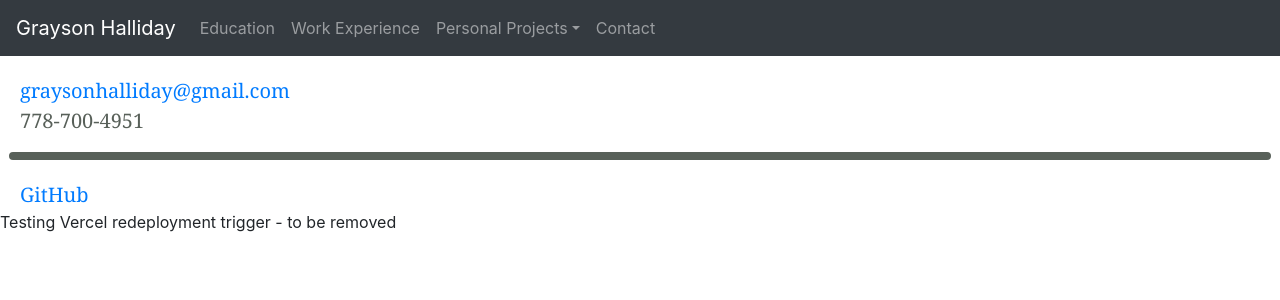
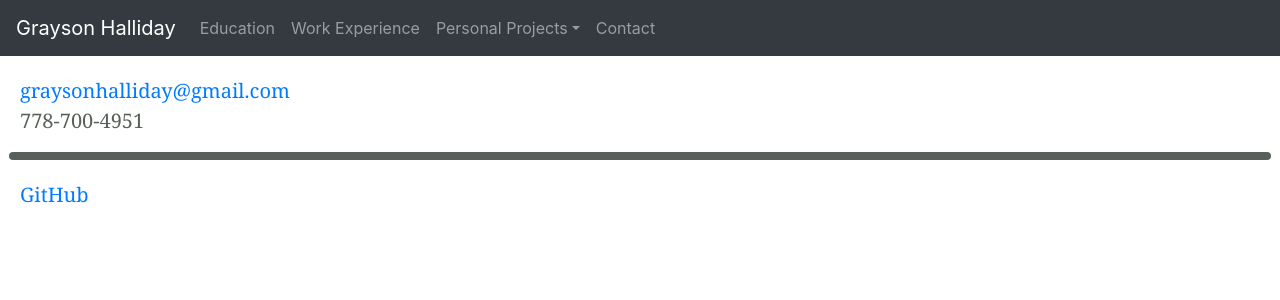
Before and after one commit to ghalliday553/graysonhalliday.com, a React (Create React App) app: page /contact in a window 1280 px wide. Shown: the top 300 px of the page. Built offline with nearby package versions, Linux system fonts and the light colour scheme.

Commit message:
Removed Vercel functionality test text

```diff
--- a/src/Components/ContactComponent.js
+++ b/src/Components/ContactComponent.js
@@ -13,7 +13,6 @@ class ProjectComponent extends React.Component {
                 <div className="ContactText">
                     <a href="https://github.com/ghalliday553">GitHub</a>
                 </div>
-                <p>Testing Vercel redeployment trigger - to be removed</p>
             </div>
         )
     }
```
